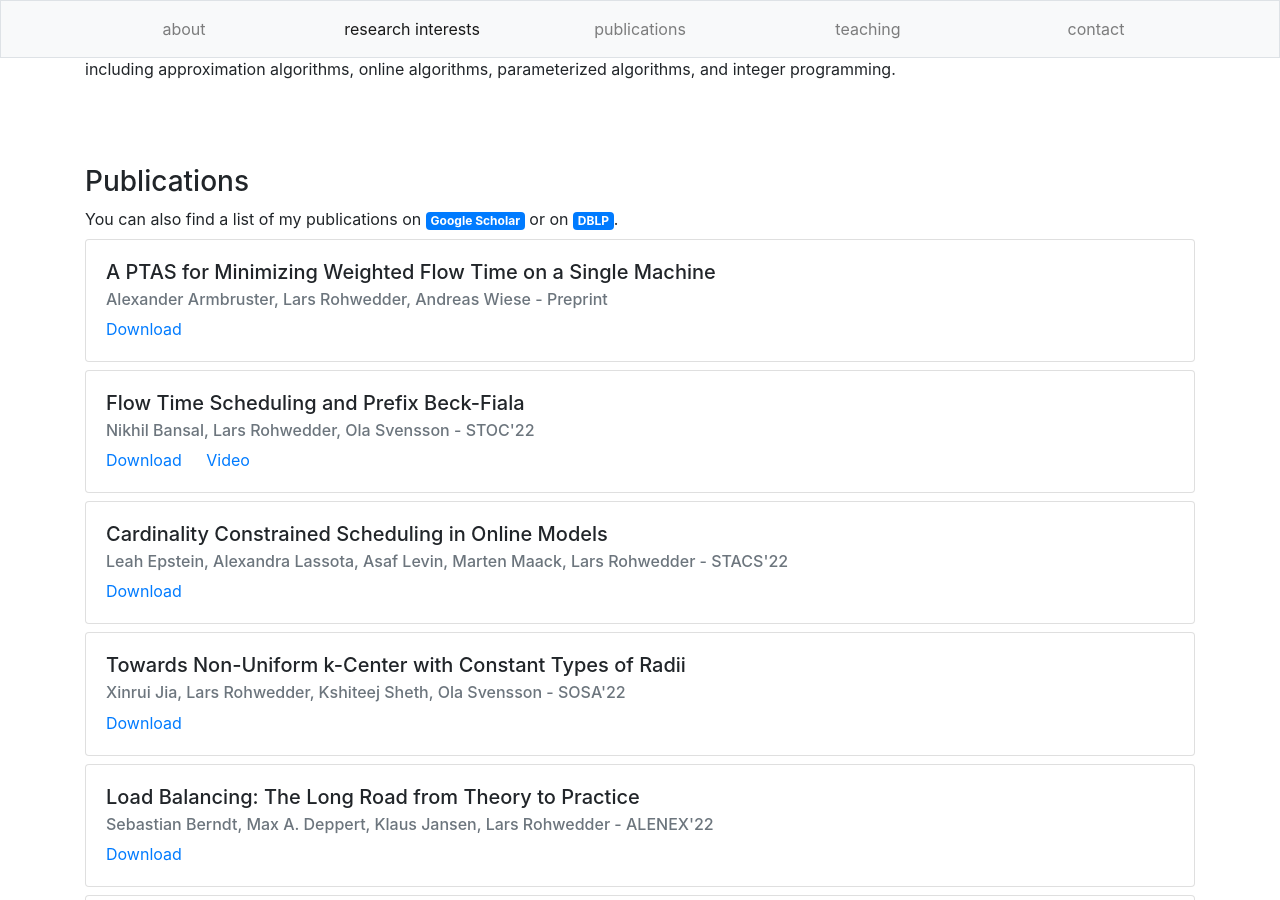
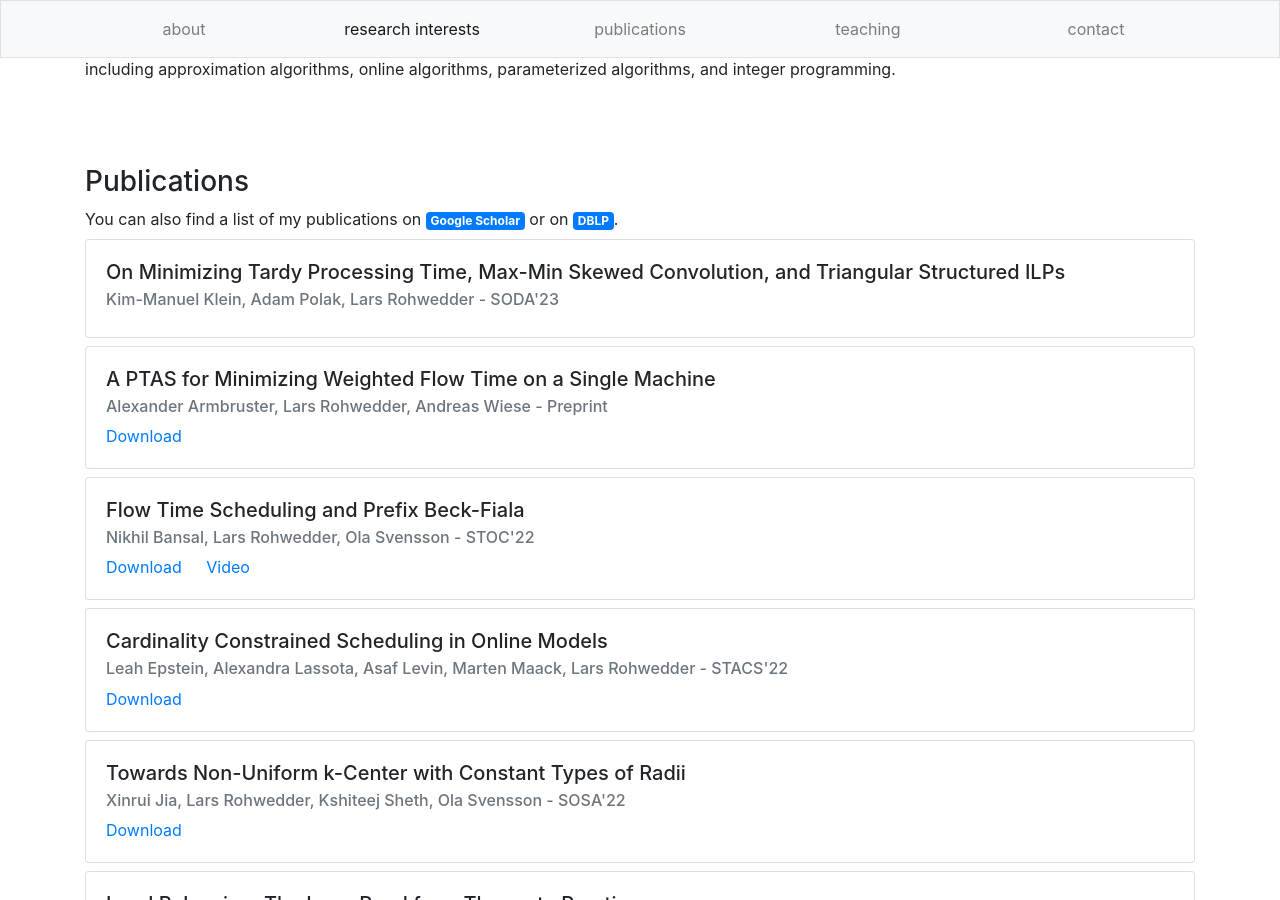
Before and after one commit to larsrohwedder/larsrohwedder.github.io, a Jekyll site: the page built from index.html, in a window 1280 px wide and 900 px high, scrolled down 2189 px. Built offline with Jekyll 4.4.1, drawn with Linux system fonts in a browser that asks for light colours.

Commit message:
Update publications.yml

```diff
--- a/_data/publications.yml
+++ b/_data/publications.yml
@@ -1,3 +1,7 @@
+- authors: "Kim-Manuel Klein, Adam Polak, Lars Rohwedder"
+  title: "On Minimizing Tardy Processing Time, Max-Min Skewed Convolution, and Triangular Structured ILPs"
+  conference: "SODA'23"
+
 - authors: "Alexander Armbruster, Lars Rohwedder, Andreas Wiese"
   title: "A PTAS for Minimizing Weighted Flow Time on a Single Machine"
   conference: "Preprint"
```
